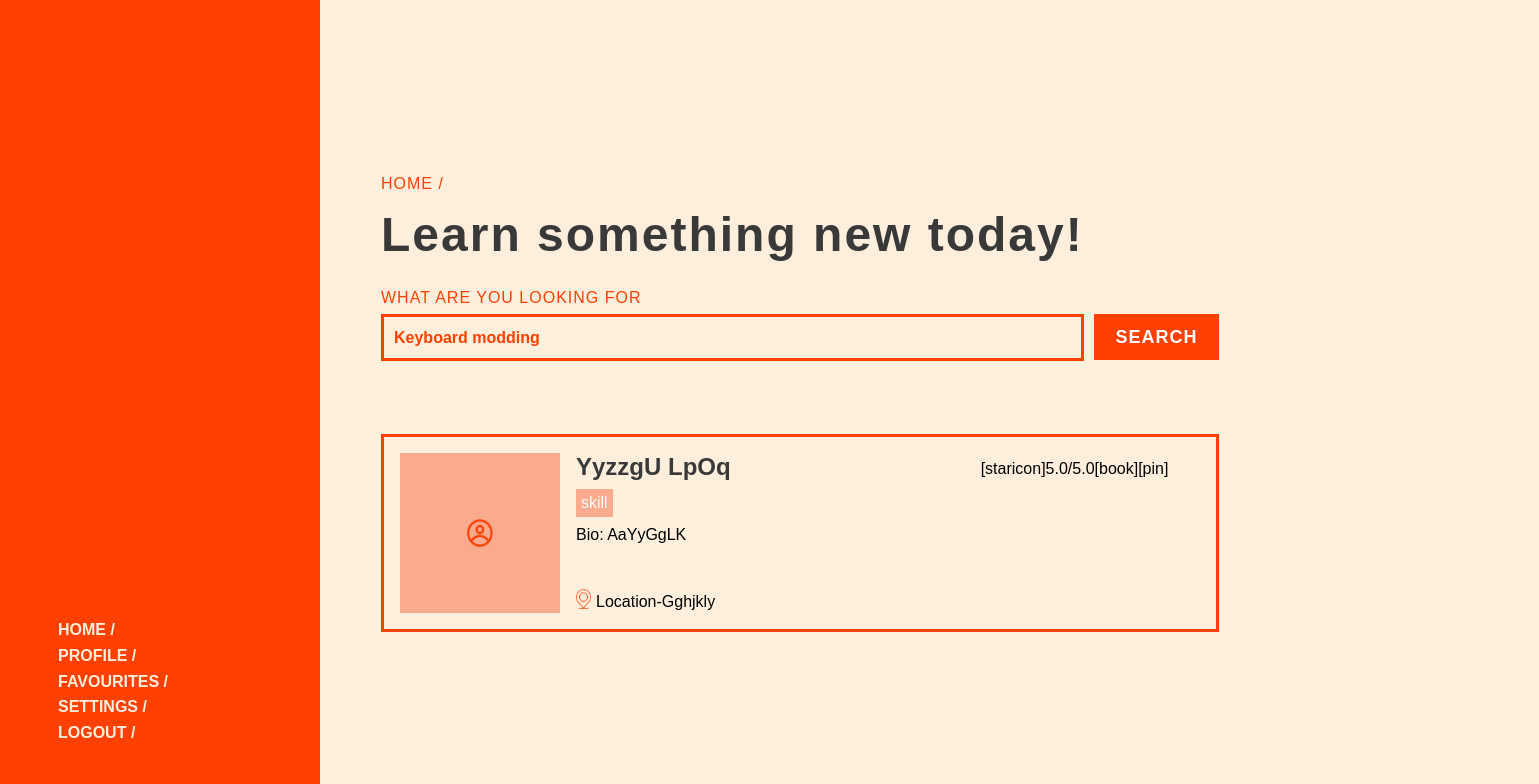
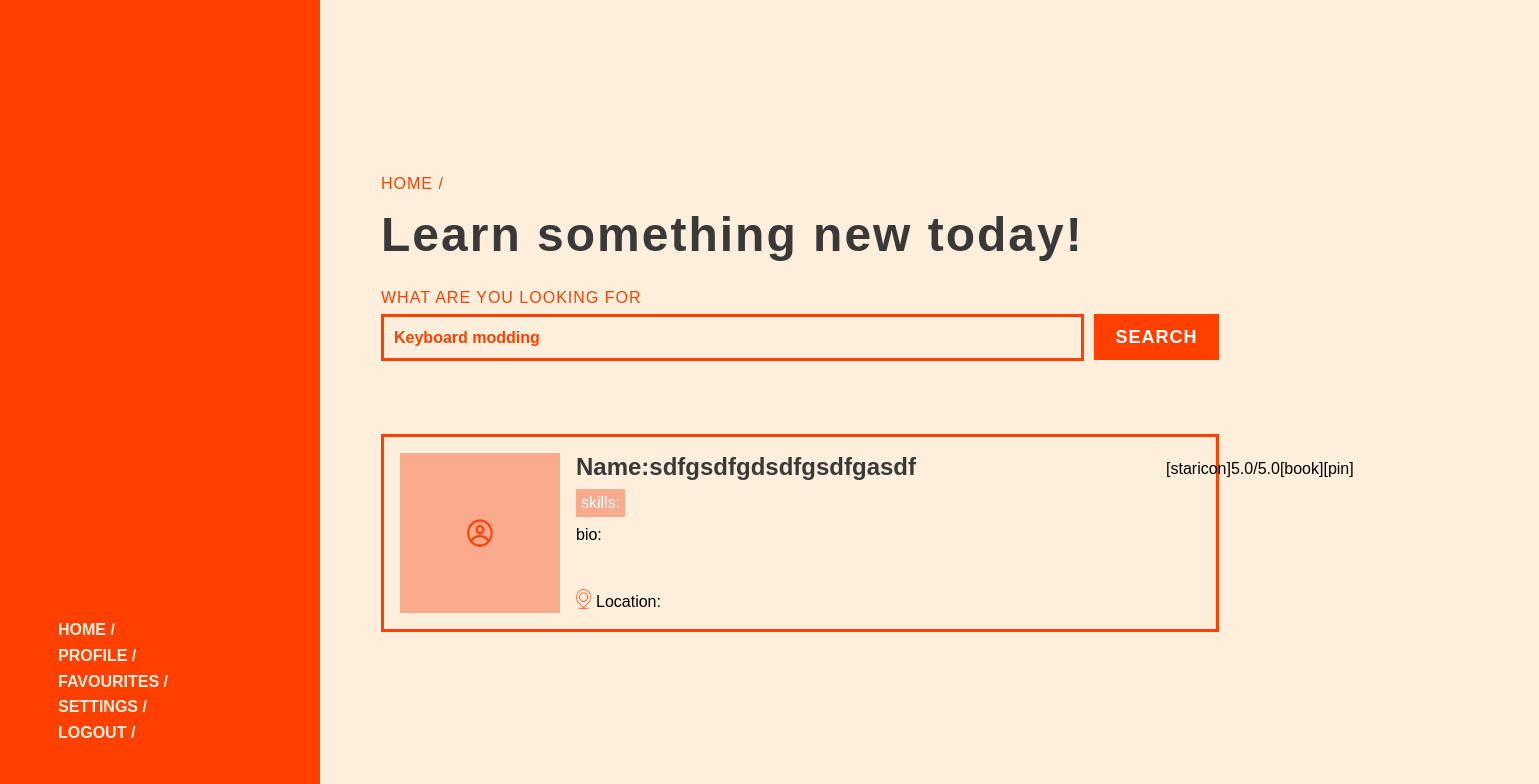
Before and after one commit to Your-Missing-Semester/permuto, a React (Create React App) app in the folder frontend/: page /homePage in a window 1280 px wide. Shown: the top 784 px of the page, 1539 px wide, since content can reach past the window. Built offline with nearby package versions, Linux system fonts and the light colour scheme.

Commit message:
adds user profile object and change grid spacing

```diff
--- a/frontend/src/App.js
+++ b/frontend/src/App.js
@@ -3,7 +3,7 @@ import LandingPage from './pages/LandingPage/landingpage';
 import Login from './components/Login/login';
 import Signup from './components/SignUp/Signup';
 import Profile from './components/Profile/Profile';
-import ChangeUsername from './components/ChangeUsername/changeUsername';
+import ChangeUsername from './components/ChangeUsername/changeusername';
 import NavBar from './components/HomePage/NavBar/navBar';
 import ResetPassword from './components/ResetPassword/resetpassword';
 import HomePage from './pages/HomePage/homePage';
--- a/frontend/src/components/HomePage/Body/homePageBody.jsx
+++ b/frontend/src/components/HomePage/Body/homePageBody.jsx
@@ -2,14 +2,27 @@ import React from 'react';
 import styles from './homePageBody.module.css'
 
 function HomePageBody () {
+    const [searchInput, setInput] = React.useState('')
+
+    const handleSubmit = (e) => {
+        e.preventDefault();
+    }
+
     return (
         <div className={styles["body-grid"]}>
             <p className={styles["home-heading"]}>HOME /</p>
             <h1 className={styles["body-heading"]}>Learn something new today!</h1>
             <p className={styles["search-bar-heading"]}>WHAT ARE YOU LOOKING FOR</p>
             <div className={styles["search"]}>
-                <input type="text" placeholder='Keyboard modding'/>
-                <button className={styles["search-button"]}>SEARCH</button>
+                <input
+                type="text"
+                placeholder='Keyboard modding'
+                value={searchInput}
+                onchange={(e)=> setInput(e.target.value)} />
+
+                <button
+                className={styles["search-button"]}
+                onclick={handleSubmit}>SEARCH</button>
             </div>
         </div>
 
--- a/frontend/src/components/HomePage/Body/homePageBody.module.css
+++ b/frontend/src/components/HomePage/Body/homePageBody.module.css
@@ -1,6 +1,6 @@
 .body-grid {
     display: grid;
-    grid-template-columns: [c1] 320px [c2] auto;
+    grid-template-columns: [c1] 640px [c2] auto [c3] 320px;
     grid-template-rows: [r1] 13% [r2] 30% [r3] 12% [r4] 25%;
 }
 
--- a/frontend/src/components/HomePage/Profiles/profiles.jsx
+++ b/frontend/src/components/HomePage/Profiles/profiles.jsx
@@ -3,24 +3,27 @@ import styles from './profiles.module.css';
 import pfpPlaceholder from '../../Assets/pfpPlaceholder.png';
 import locationIcon from '../../Assets/locationIcon.png'
 
-function UserProfile () {
+function UserProfile (user) {
     return (
         <div className={styles["profile-grid"]}>
             <div className={styles["profile-card"]}>
                 <img className={styles["pfp"]}src={pfpPlaceholder} alt={"placeholder"}></img>
                 <div>
+                    {/* placed xxx: placeholders to see how it'd look*/}
                     <div className={styles["row1"]}>
-                        <h2 className={styles["username"]}>YyzzgU LpOq</h2>
-                        <p>[staricon]</p>
-                        <p> 5.0/5.0</p>
-                        <p>[book]</p>
-                        <p>[pin]</p>
+                        <h2 className={styles["username"]}>Name:sdfgsdfgdsdfgsdfgasdf {user.firstName} {user.lastName}</h2>
+                        <div className={styles["user-details"]}>
+                            <p>[staricon]</p>
+                            <p> 5.0/5.0</p>
+                            <p>[book]</p>
+                            <p>[pin]</p>
+                        </div>
                     </div>
-                    <h3 className={styles["skills"]}>skill</h3>
-                    <p className={styles["bio"]}>Bio: AaYyGgLK</p>
+                    <h3 className={styles["skills"]}>skills: {user.skills}</h3>
+                    <p className={styles["bio"]}>bio: {user.bio}</p>
                     <div className={styles["row2"]}>
                         <img className={styles["location-icon"]}src={locationIcon} alt={"location"}></img>
-                        <p className={styles["location"]}>Location-Gghjkly</p>
+                        <p className={styles["location"]}>Location: {user.location}</p>
                     </div>
                 </div>
             </div>
--- a/frontend/src/components/HomePage/Profiles/profiles.module.css
+++ b/frontend/src/components/HomePage/Profiles/profiles.module.css
@@ -1,6 +1,6 @@
 .profile-grid {
     display: grid;
-    grid-template-columns: [c1] 320px;
+    grid-template-columns: [c1] 640px [c2] auto [c3] 320px;
 }
 
 .profile-card {
@@ -24,6 +24,10 @@
     padding-right: 250px;
     margin: 0;
     color: #393939;
+}
+
+.user-details{
+    display: flex;
 }
 
 .pfp {
@@ -52,7 +56,6 @@
     gap: 5px;
 }
 
-
 .location-icon {
     padding-top: 3px;
     width: 15px;
```
